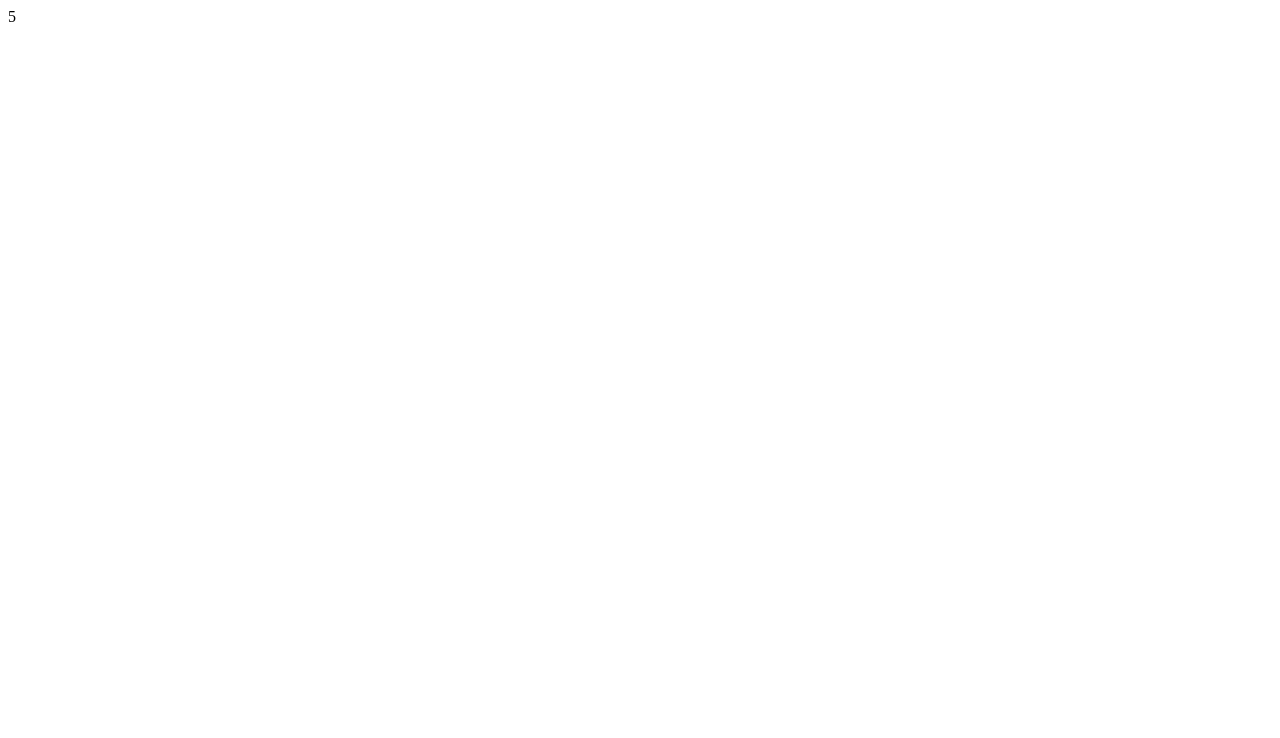
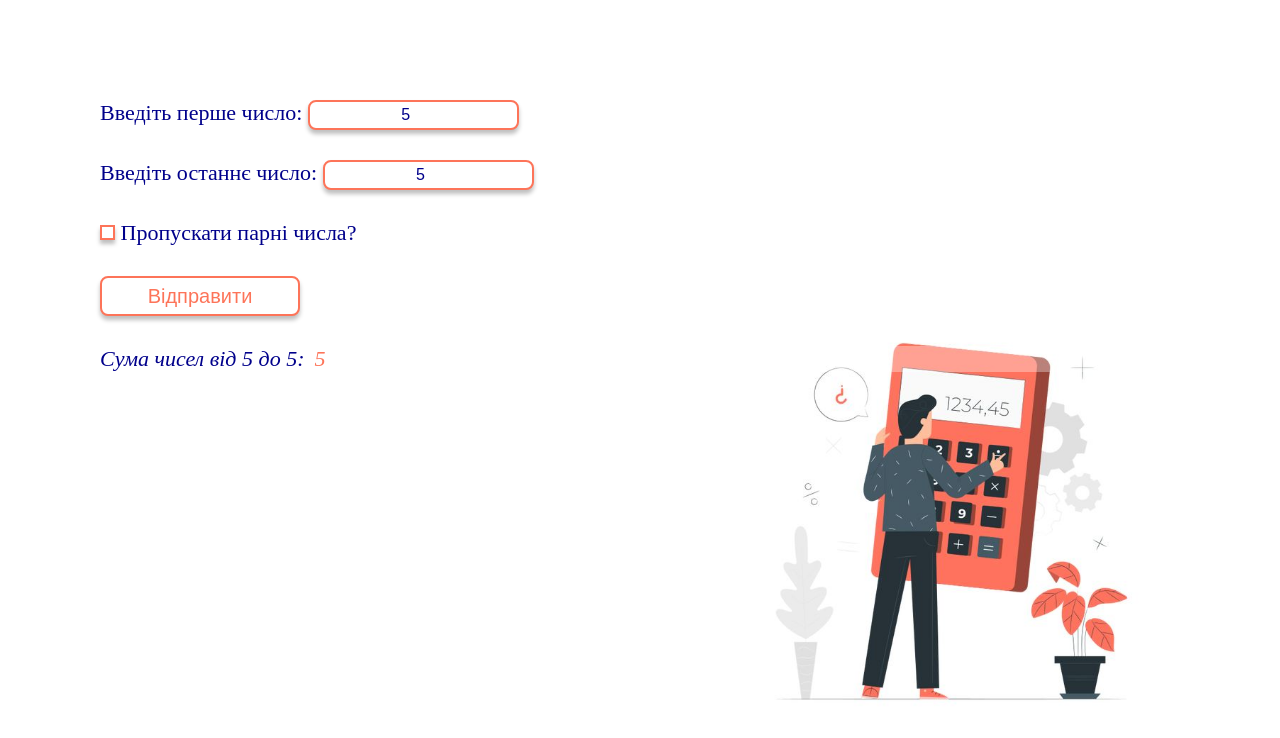
Before and after one commit to olhafastiuk/cursorADVANCED, a plain HTML site: page hw-2/hw-2.html in a window 1280 px wide. Both pictures are taken after typing "5", "5" into the empty fields and a click on the input "Відправити". Drawn offline with Linux system fonts and the light colour scheme.

Commit message:
HW #2: Add styles.

```diff
--- a/hw-2/hw-2.html
+++ b/hw-2/hw-2.html
@@ -4,16 +4,29 @@
     <meta charset="UTF-8">
     <meta http-equiv="X-UA-Compatible" content="IE=edge">
     <meta name="viewport" content="width=device-width, initial-scale=1.0">
+    <link rel="stylesheet" href="./style_hw-2.css">
+
     <title>HW #2</title>
 </head>
 <body>
+    <img src="./images/bg.jpeg" alt="Порахуй!">
     <form name="publish">
-        <input type="number" id="number1">
-        <input type="number" id="number2">
-        <input type="checkbox" id="even"> Пропускати парні числа?
-        <input type="submit" value="Відправити">
+        <p>
+            Введіть перше число:
+            <input type="number" id="number1">
+        </p>
+        <p>
+            Введіть останнє число:
+            <input type="number" id="number2">
+        </p>
+        <p>
+            <input type="checkbox" id="even">
+            <span></span>
+             Пропускати парні числа?
+        </p>
+        <input type="submit" value="Відправити" class="btn">
     </form>
-    <div class="class">
+    <div class="result">
     </div>
     <script src="./script.js"></script>
 </body>
--- a/hw-2/script.js
+++ b/hw-2/script.js
@@ -10,8 +10,8 @@ function res(num1, num2){
         sum = sum+ i;
     }
     if (sum==0){
-        document.writeln("Суму не вдалося визначити")
-    } else document.writeln(sum);
+        document.querySelector(".result").innerHTML = `<p>Суму не вдалося визначити</p>`;
+    } else document.querySelector(".result").innerHTML = `<p> Сума чисел від ${num1} до ${num2}: <p class="sum"> ${sum}</p>`;
     return sum;
 }
 
```
